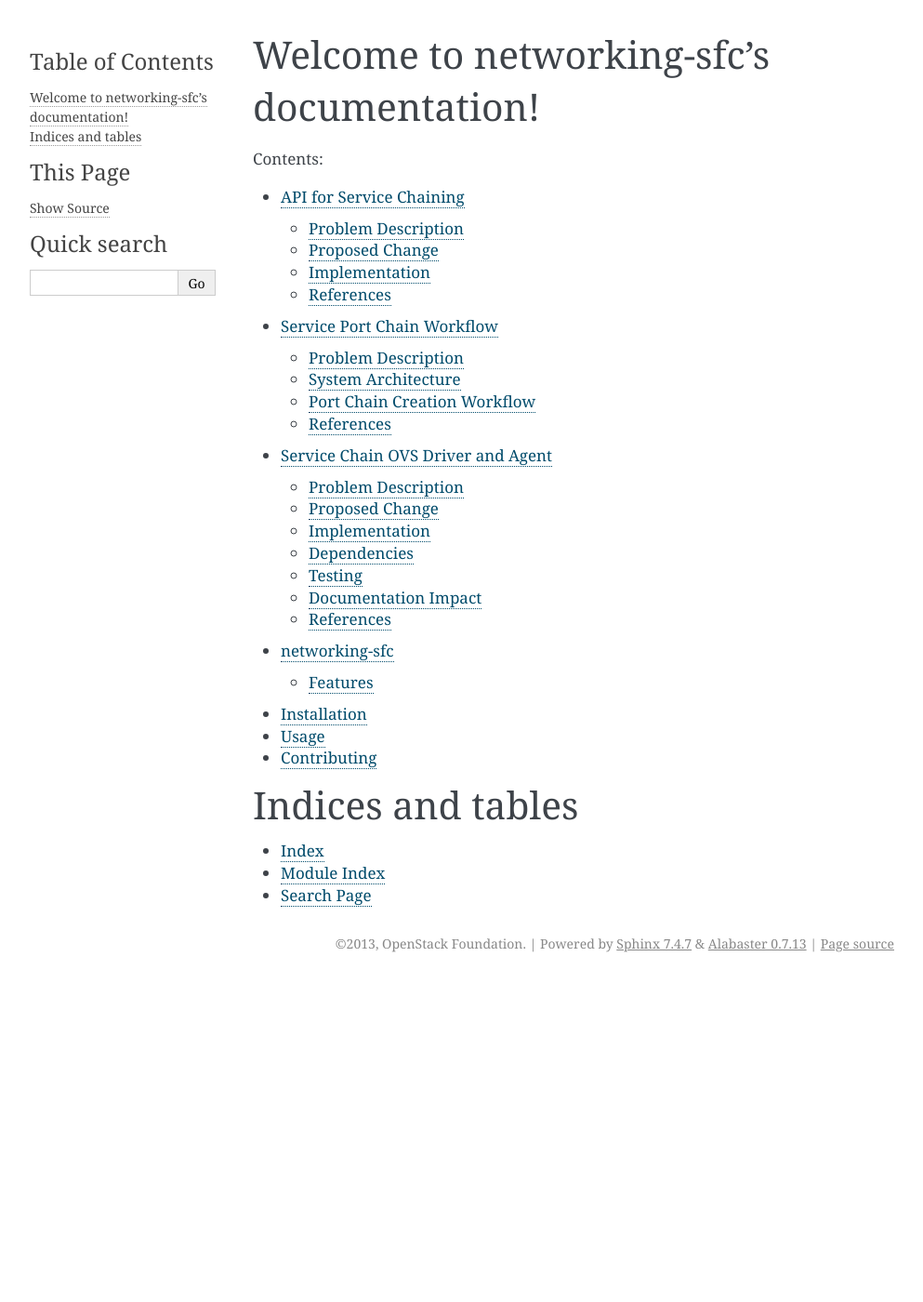
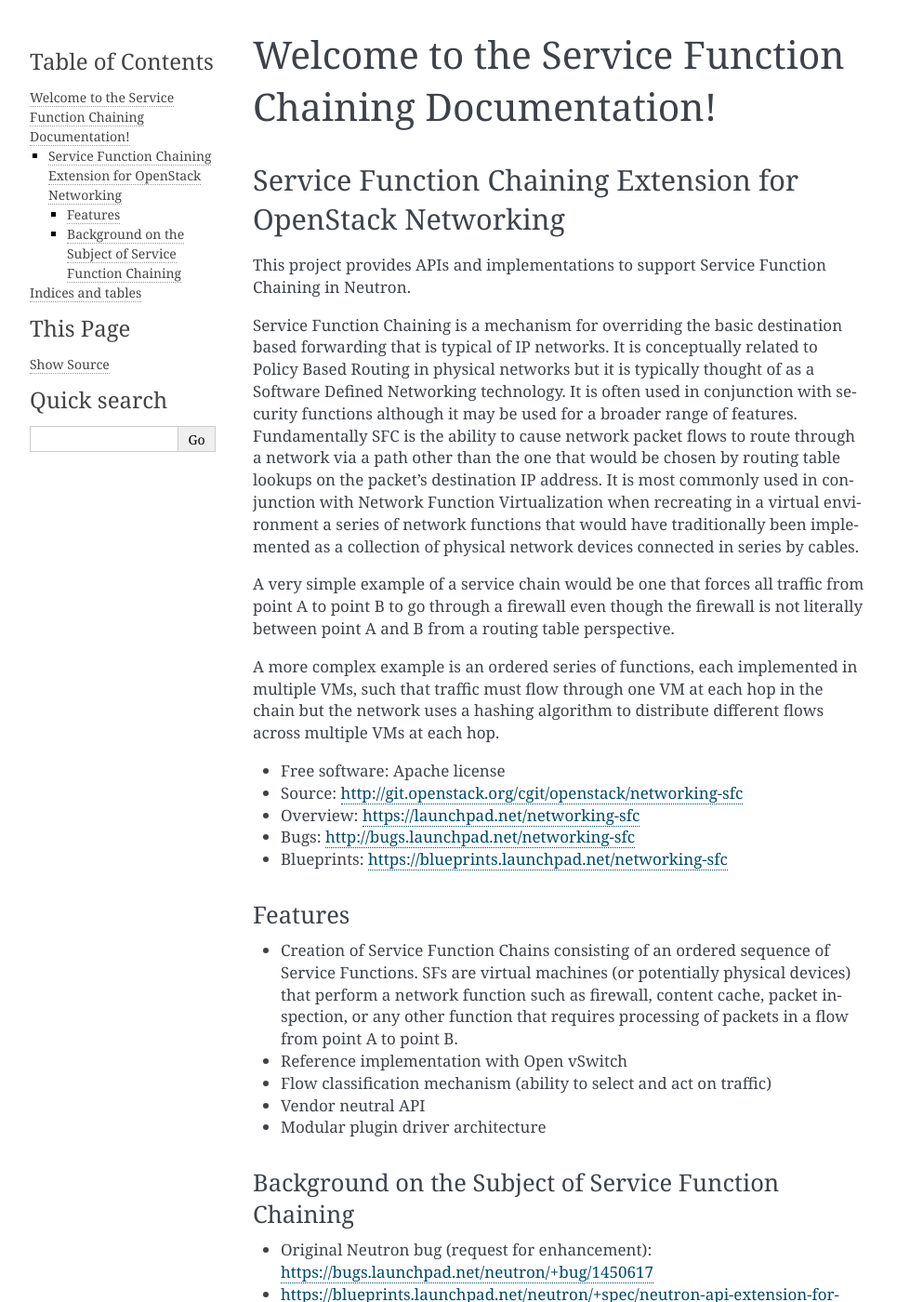
Before and after one commit to openstack/networking-sfc, a Sphinx documentation site: the page built from doc/source/index.rst, in a window 1280 px wide and 1400 px high. Shown: the whole window at 93% size, without its empty margins (148-1141 px from the left). Built offline with Sphinx 7.4.7, drawn with Linux system fonts in a browser that asks for light colours; some of the changed text lies outside the part shown.

Commit message:
Fleshing out introductory documentation for networking-sfc
* Removed the readme.rst that was just including README.rst
* Included content of README.rst into index.rst
* Added new content into README.rst from wiki page

Change-Id: I470bdf9bfcf7ff84ed52bdc35bdc09a38a974bb9

```diff
--- a/README.rst
+++ b/README.rst
@@ -1,14 +1,50 @@
-===============================
-networking-sfc
-===============================
+============================================================
+Service Function Chaining Extension for OpenStack Networking
+============================================================
 
-API's and implementations to support Service Function Chaining in Neutron.
+This project provides APIs and implementations to support
+Service Function Chaining in Neutron.
+
+Service Function Chaining is a mechanism for overriding the basic destination
+based forwarding that is typical of IP networks. It is conceptually related
+to Policy Based Routing in physical networks but it is typically thought of as
+a Software Defined Networking technology. It is often used in conjunction with
+security functions although it may be used for a broader range of features.
+Fundamentally SFC is the ability to cause network packet flows to route through
+a network via a path other than the one that would be chosen by routing table
+lookups on the packet's destination IP address. It is most commonly used in
+conjunction with Network Function Virtualization when recreating in a virtual
+environment a series of network functions that would have traditionally been
+implemented as a collection of physical network devices connected in series
+by cables.
+
+A very simple example of a service chain would be one that forces all traffic
+from point A to point B to go through a firewall even though the firewall is
+not literally between point A and B from a routing table perspective.
+
+A more complex example is an ordered series of functions, each implemented in
+multiple VMs, such that traffic must flow through one VM at each hop in the
+chain but the network uses a hashing algorithm to distribute different flows
+across multiple VMs at each hop.
 
 * Free software: Apache license
 * Source: http://git.openstack.org/cgit/openstack/networking-sfc
-* Bugs: http://bugs.launchpad.net/neutron
+* Overview: https://launchpad.net/networking-sfc
+* Bugs: http://bugs.launchpad.net/networking-sfc
+* Blueprints: https://blueprints.launchpad.net/networking-sfc
 
 Features
 --------
 
-* TODO
+* Creation of Service Function Chains consisting of an ordered sequence of Service Functions. SFs are virtual machines (or potentially physical devices) that perform a network function such as firewall, content cache, packet inspection, or any other function that requires processing of packets in a flow from point A to point B.
+* Reference implementation with Open vSwitch
+* Flow classification mechanism (ability to select and act on traffic)
+* Vendor neutral API
+* Modular plugin driver architecture
+
+Background on the Subject of Service Function Chaining
+------------------------------------------------------
+* Original Neutron bug (request for enhancement): https://bugs.launchpad.net/neutron/+bug/1450617
+* https://blueprints.launchpad.net/neutron/+spec/neutron-api-extension-for-service-chaining
+* https://blueprints.launchpad.net/neutron/+spec/common-service-chaining-driver-api
+* https://wiki.opnfv.org/requirements_projects/openstack_based_vnf_forwarding_graph
--- a/doc/source/index.rst
+++ b/doc/source/index.rst
@@ -3,8 +3,10 @@
    You can adapt this file completely to your liking, but it should at least
    contain the root `toctree` directive.
 
-Welcome to networking-sfc's documentation!
-========================================================
+Welcome to the Service Function Chaining Documentation!
+=======================================================
+.. include:: ../../README.rst
+
 
 Contents:
 
--- a/doc/source/readme.rst
+++ /dev/null
@@ -1 +0,0 @@
-.. include:: ../../README.rst
```
Also changed, not shown: other parts of doc/source/index.rst (+0 -1 lines).
